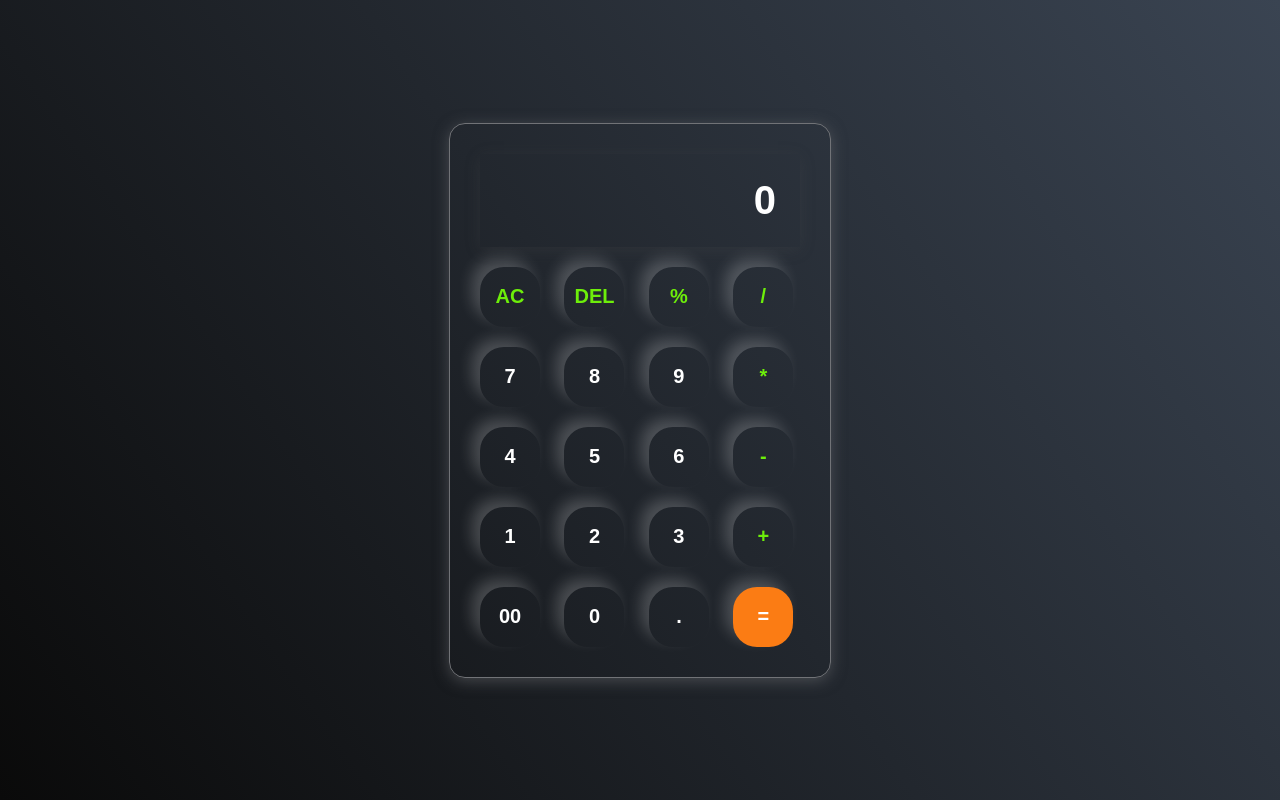
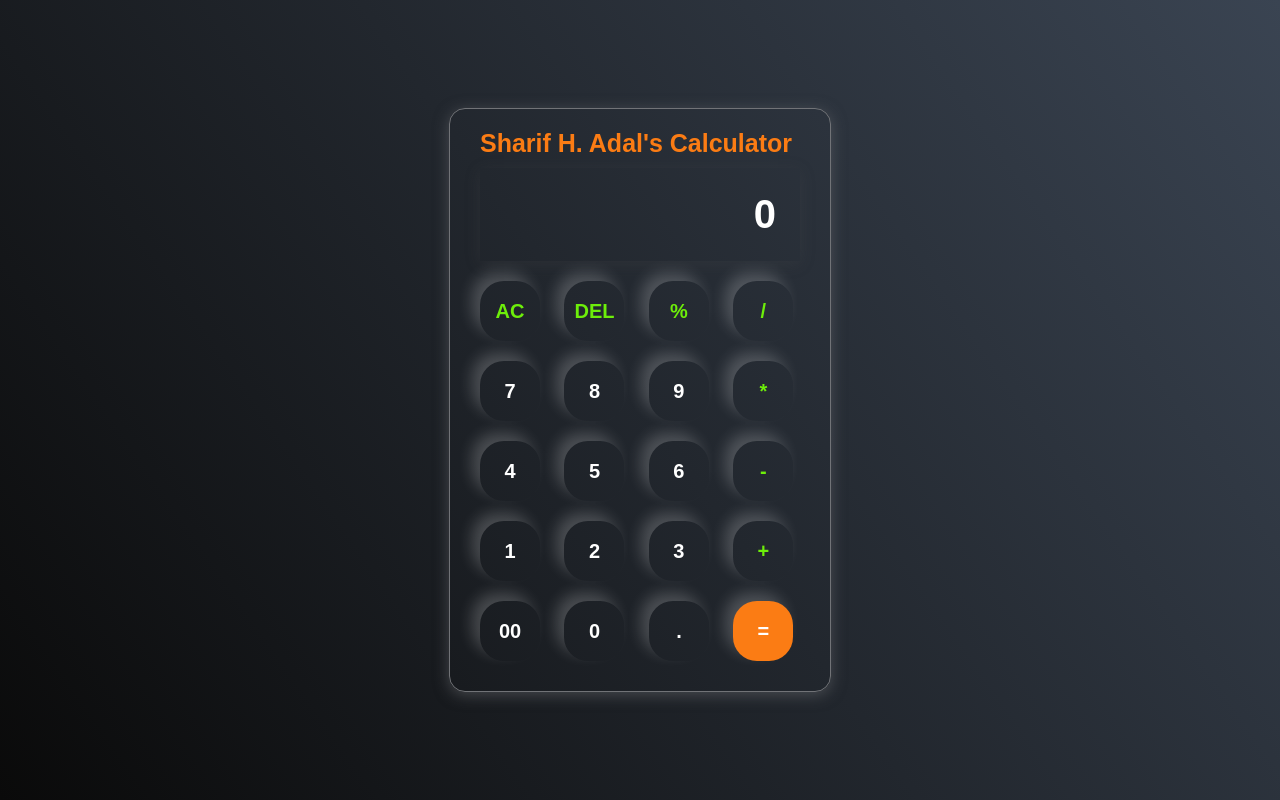
Before and after one commit to AdalOnShow/calculator-javascript-project, a plain HTML site: page index.html in a window 1280 px wide. Drawn offline with Linux system fonts and the light colour scheme.

Commit message:
Add my name in top

```diff
--- a/index.html
+++ b/index.html
@@ -8,6 +8,7 @@
 </head>
 <body>
     <div class="calculator">
+        <h1>Sharif H. Adal's Calculator</h1>
         <input type="text" placeholder="0" id="inputBox">
         <div>
             <button class="operator">AC</button>
--- a/style.css
+++ b/style.css
@@ -24,6 +24,11 @@ html,body{
     justify-content: center;
     align-items: center;
     background: var(--bgColor)
+}
+h1{
+    margin-left: 10px;
+    font-size: 25px;
+    color: #fb7c14;
 }
 .calculator{
     border: 1px solid var(--borderColor);
```
